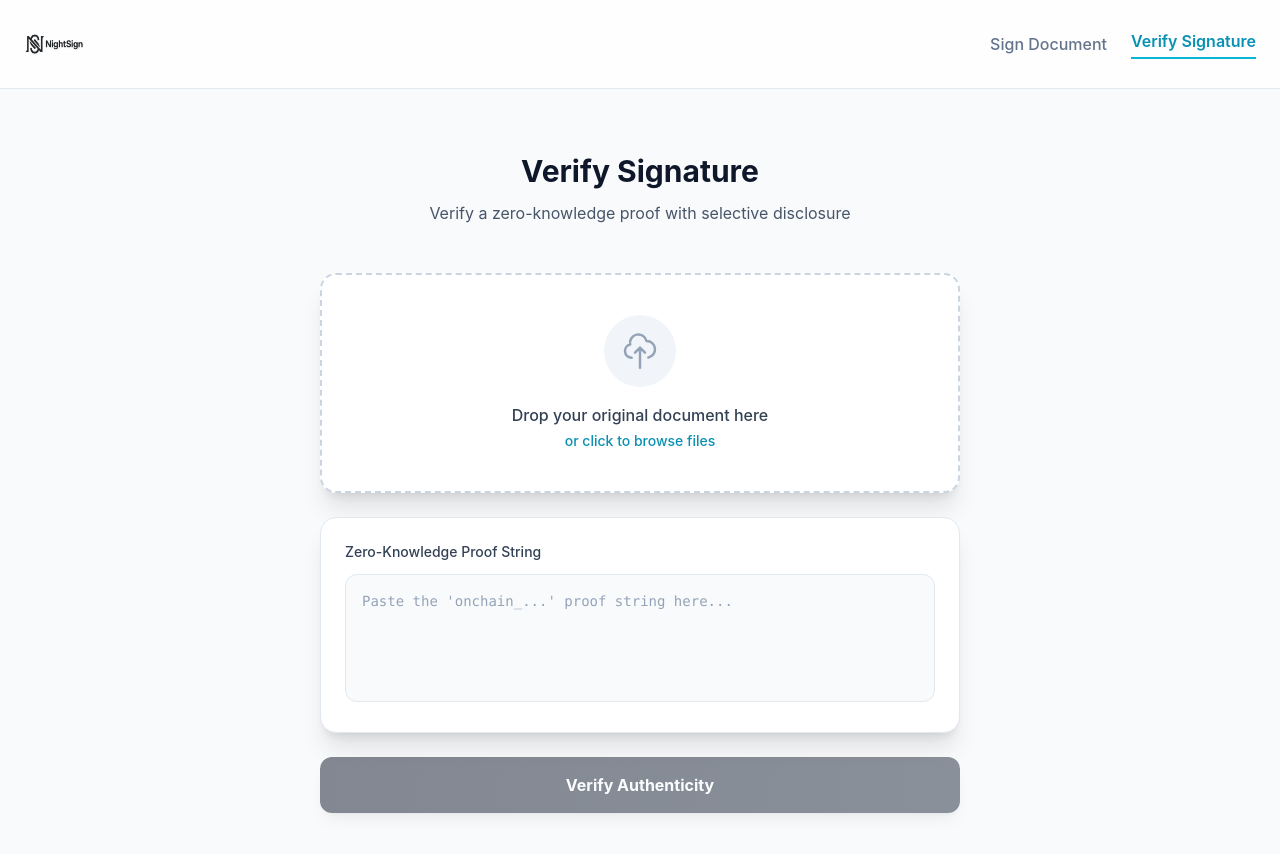
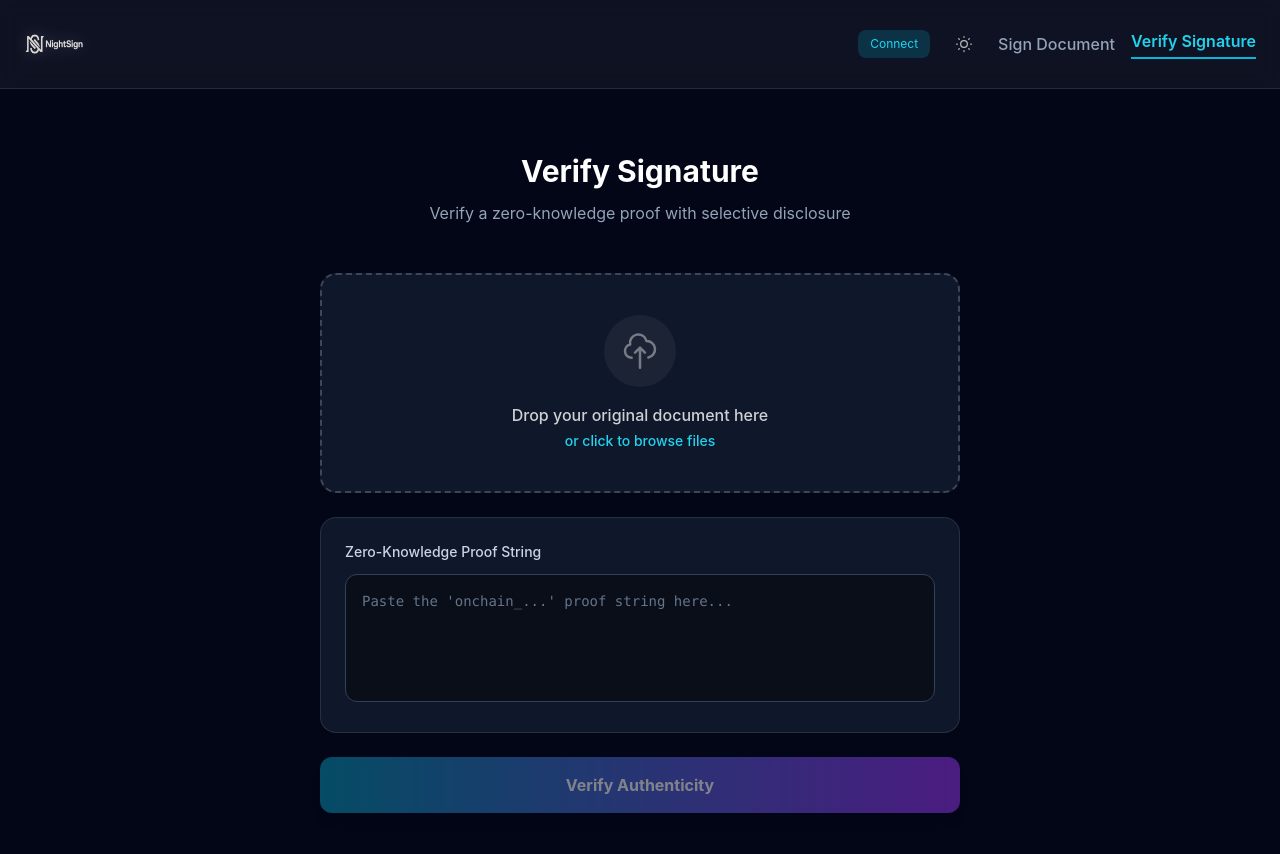
Before and after one commit to HarleysCodes/night-sign, a React (Vite) app: page /verify in a window 1280 px wide. Shown: the top 854 px of the page. Built offline with nearby package versions, Linux system fonts and the light colour scheme.

Commit message:
Fix: Verify page synced with wallet hook and theme toggle

```diff
--- a/src/components/VerifySignature.tsx
+++ b/src/components/VerifySignature.tsx
@@ -5,6 +5,7 @@
 
 import { useState, useCallback, useEffect } from "react";
 import { motion, AnimatePresence } from "framer-motion";
+import { useMidnightWallet } from "../hooks/useMidnightWallet";
 import { verifyWithDisclosure, VerificationResult, ZKProof } from "../managed/docusign";
 import { sha256 } from "../lib/utils";
 
@@ -23,6 +24,21 @@ export function VerifySignature() {
     error: null,
   });
   const [isDragging, setIsDragging] = useState(false);
+
+  // Wallet hook
+  const { isConnected, connect: connectWallet, accountId, status: walletStatus } = useMidnightWallet();
+
+  // Theme state
+  const [isDarkMode, setIsDarkMode] = useState(true);
+
+  // Sync dark mode with documentElement
+  useEffect(() => {
+    if (isDarkMode) {
+      document.documentElement.classList.add('dark');
+    } else {
+      document.documentElement.classList.remove('dark');
+    }
+  }, [isDarkMode]);
 
   // Auto-verify from QR code URL params
   useEffect(() => {
@@ -95,7 +111,36 @@ export function VerifySignature() {
         <div className="flex items-center cursor-pointer" onClick={() => window.location.href='/'}>
           <img src="/logo.png" alt="NightSign" className="h-14 -ml-3 dark:invert drop-shadow-sm dark:drop-shadow-[0_0_8px_rgba(255,255,255,0.2)] transition-all" />
         </div>
-        <div className="flex gap-6 items-center">
+        <div className="flex gap-4 items-center">
+          {/* Wallet Status / Connect */}
+          {isConnected ? (
+            <span className="text-xs text-slate-500 dark:text-slate-400">
+              {accountId?.substring(0, 8)}...
+            </span>
+          ) : (
+            <button
+              onClick={() => connectWallet()}
+              className="text-xs px-3 py-1.5 rounded-lg bg-cyan-500/10 dark:bg-cyan-500/20 text-cyan-600 dark:text-cyan-400 hover:bg-cyan-500/20 dark:hover:bg-cyan-500/30 transition-colors"
+            >
+              {walletStatus === 'connecting' ? 'Connecting...' : 'Connect'}
+            </button>
+          )}
+
+          {/* Theme Toggle */}
+          <button
+            onClick={() => setIsDarkMode(!isDarkMode)}
+            className="p-2 rounded-lg hover:bg-slate-100 dark:hover:bg-white/10 transition-colors"
+          >
+            {isDarkMode ? (
+              <svg className="w-5 h-5 text-slate-600 dark:text-white/70" fill="none" viewBox="0 0 24 24" stroke="currentColor">
+                <path strokeLinecap="round" strokeLinejoin="round" strokeWidth={1.5} d="M12 3v1m0 16v1m9-9h-1M4 12H3m15.364 6.364l-.707-.707M6.343 6.343l-.707-.707m12.728 0l-.707.707M6.343 17.657l-.707.707M16 12a4 4 0 11-8 0 4 4 0 018 0z" />
+              </svg>
+            ) : (
+              <svg className="w-5 h-5 text-slate-600" fill="none" viewBox="0 0 24 24" stroke="currentColor">
+                <path strokeLinecap="round" strokeLinejoin="round" strokeWidth={1.5} d="M20.354 15.354A9 9 0 018.646 3.646 9.003 9.003 0 0012 21a9.003 9.003 0 008.354-5.646z" />
+              </svg>
+            )}
+          </button>
           <button onClick={() => window.location.href='/'} className="text-slate-500 dark:text-slate-400 hover:text-slate-900 dark:hover:text-white transition-colors font-medium">Sign Document</button>
           <span className="text-cyan-600 dark:text-cyan-400 font-semibold border-b-2 border-cyan-500 pb-1">Verify Signature</span>
         </div>
```
